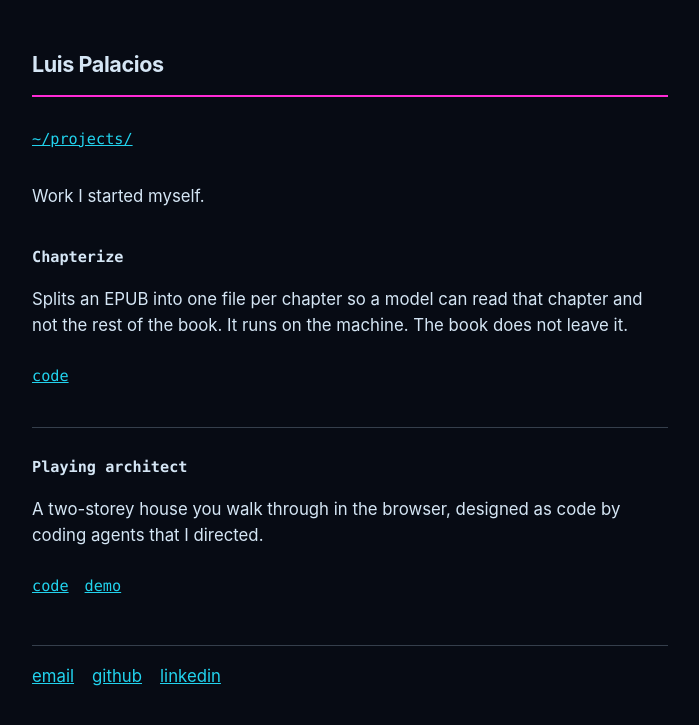
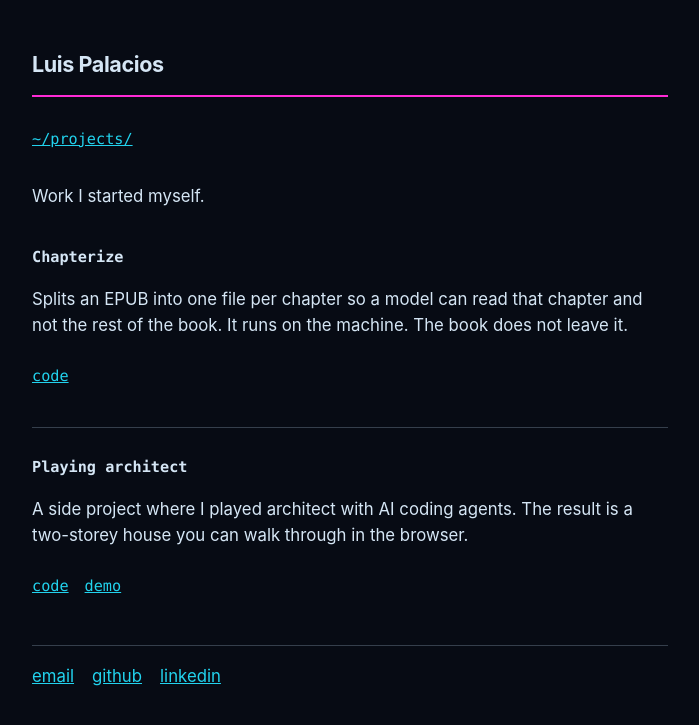
Before and after one commit to luisfpal/luisfpal.github.io, a Jekyll site: the page built from projects/index.md, in a window 1280 px wide. Shown: the top 725 px of the page, without its empty margins (290-989 px from the left). Built offline with Jekyll 4.4.1, drawn with Linux system fonts in a browser that asks for light colours.

Commit message:
Playing architect: say what it is, a side project with AI coding agents.

```diff
--- a/projects/index.md
+++ b/projects/index.md
@@ -16,7 +16,7 @@ title: Projects
 <hr>
 
 <h2 class="entry">Playing architect</h2>
-<p>A two-storey house you walk through in the browser, designed as code by coding agents that I directed.</p>
+<p>A side project where I played architect with AI coding agents. The result is a two-storey house you can walk through in the browser.</p>
 <p class="entry-links">
   <a href="https://github.com/luisfpal/playing-architect">code</a>
   <a href="https://luisfpal.github.io/playing-architect/">demo</a>
```
